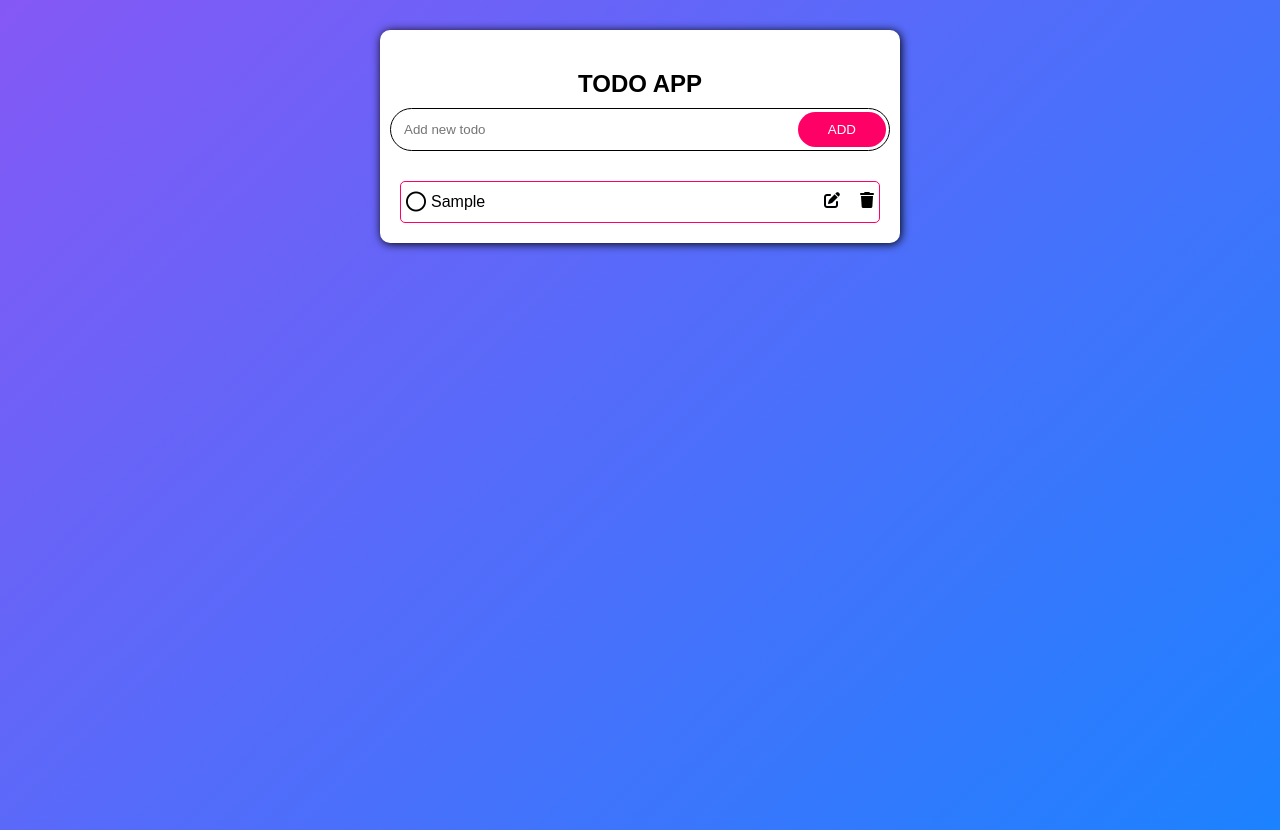
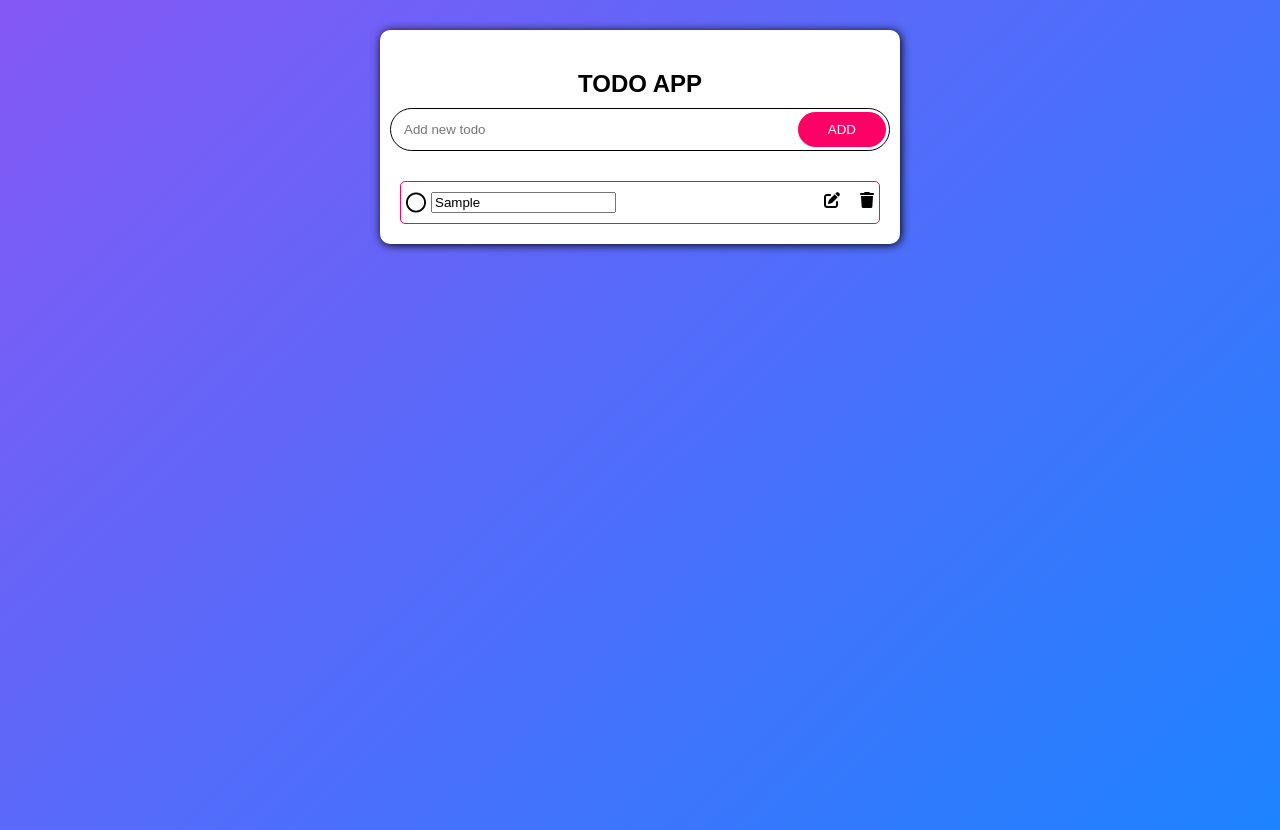
Before and after one commit to Hossam5000/Vue-todo-app, a Vue app: page / in a window 1280 px wide. Both pictures are taken after typing "Sample" into the empty fields and a click on the button "ADD". Built offline with nearby package versions, Linux system fonts and the light colour scheme.

Commit message:
don't remeber what i've changed

```diff
--- a/src/components/todoItem.vue
+++ b/src/components/todoItem.vue
@@ -17,8 +17,7 @@ const newTitle = ref(props.taskTitle);
       <i class="fa-regular fa-circle"></i>
 
       <!-- Toggle between text and input field -->
-      <span v-if="!props.editing" class="text">{{ props.taskTitle }}</span>
-      <input v-else v-model="newTitle" @keyup.enter="$emit('updateTaskTitle', newTitle)" />
+      <input v-model="newTitle" @keyup.enter="$emit('updateTaskTitle', newTitle)" />
     </div>
     <!-- ./left -->
 
```
